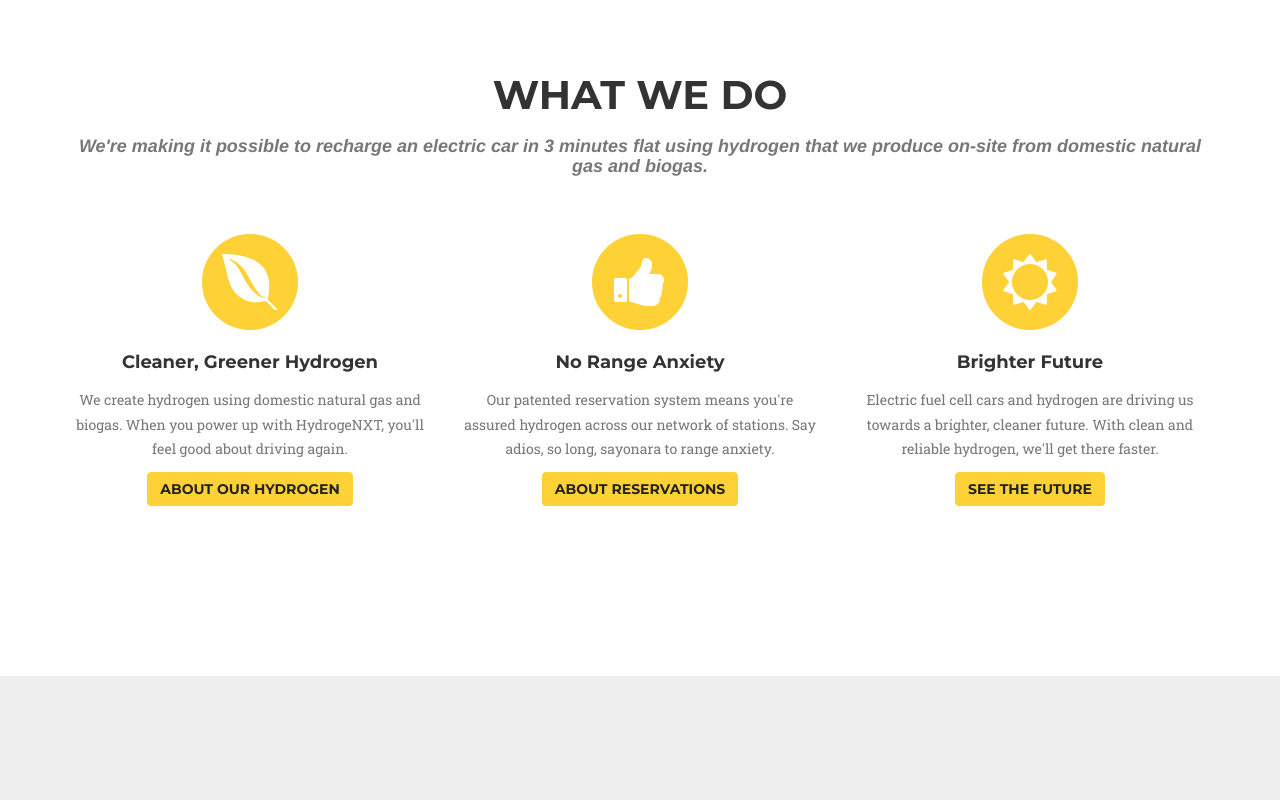
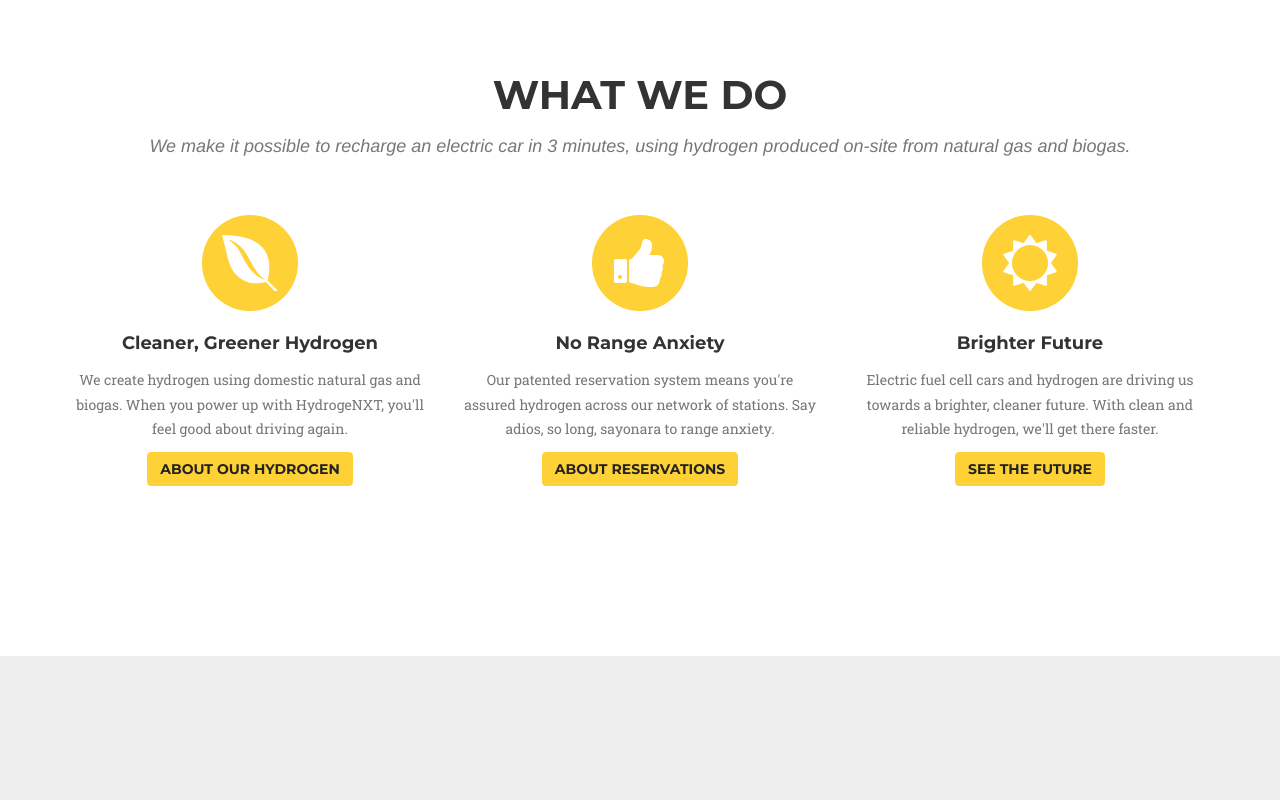
Before and after one commit to ssmagula/mktng, a website: page index.html in a window 1280 px wide. Shown: the part 840-1640 px from the top of the page. Drawn offline with nearby package versions, Linux system fonts and the light colour scheme; a web font is replaced by a local one.

Commit message:
Tweaks h3 style

```diff
--- a/css/agency.css
+++ b/css/agency.css
@@ -294,7 +294,7 @@ section h3.section-subheading {
   font-family: "Droid Serif", "Helvetica Neue", Helvetica, Arial, sans-serif;
   text-transform: none;
   font-style: italic;
-  font-weight: 700;
+  font-weight: 400;
   margin-bottom: 50px;
 }
 @media (min-width: 768px) {
--- a/index.html
+++ b/index.html
@@ -95,7 +95,7 @@
             <div class="row">
                 <div class="col-lg-12 text-center">
                     <h2 class="section-heading">What we do</h2>
-                    <h3 class="section-subheading text-muted">We're making it possible to recharge an electric car in 3 minutes flat using hydrogen that we produce on-site from domestic natural gas and biogas.</h3>
+                    <h3 class="section-subheading text-muted">We make it possible to recharge an electric car in 3 minutes, using hydrogen produced on-site from natural gas and biogas.</h3>
                 </div>
             </div>
             <div class="row text-center">
```
